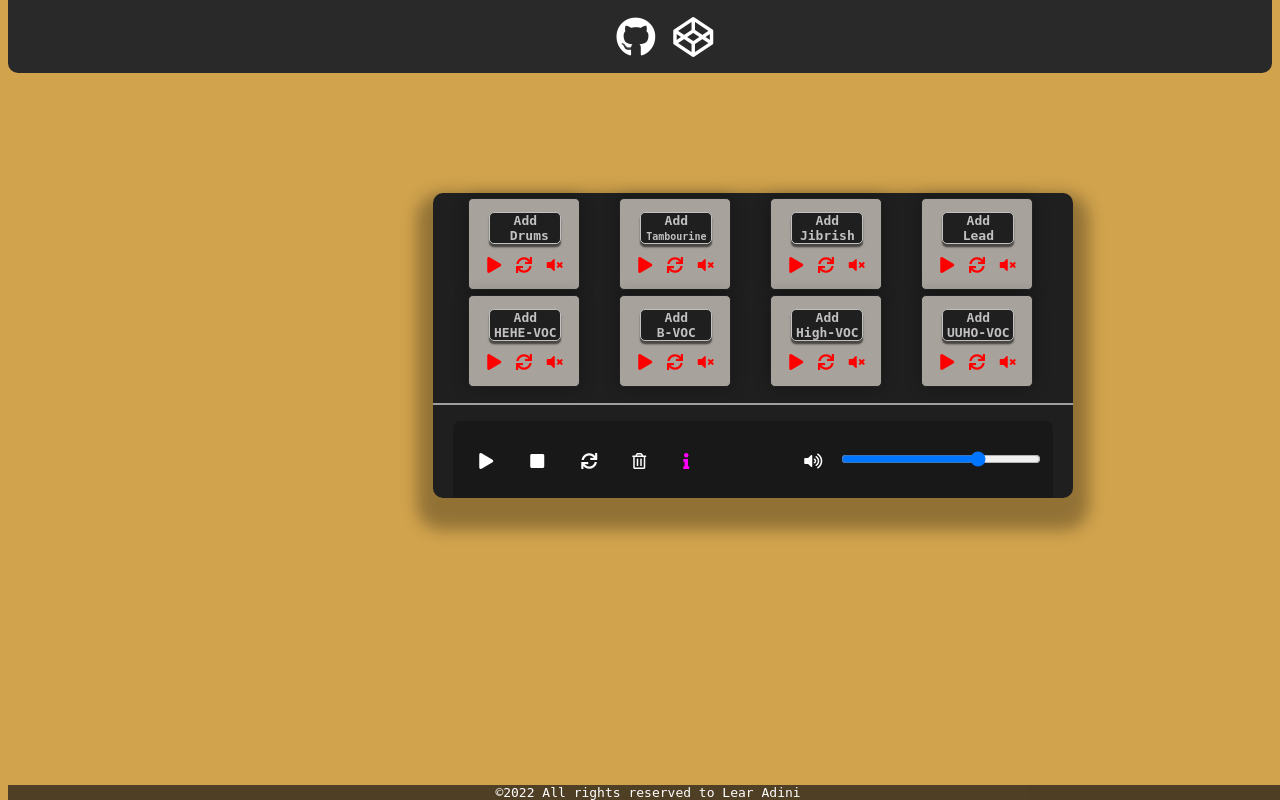
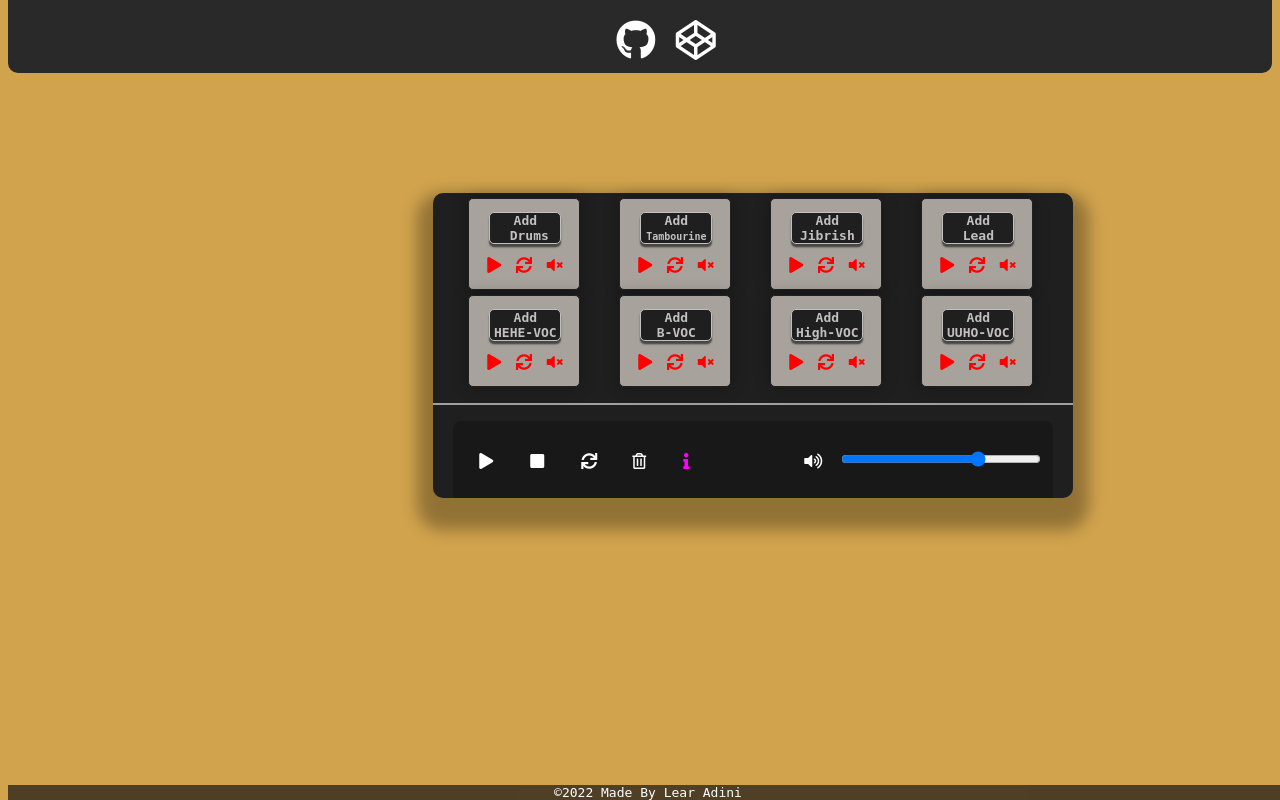
Before and after one commit to LearAdini/JS-Looper, a PHP site: page / in a window 1280 px wide. Run offline with PHP 8.4, Linux system fonts and the light colour scheme; some libraries are stand-ins or nearby versions.

Commit message:
minor changes

```diff
--- a/index.html
+++ b/index.html
@@ -213,7 +213,7 @@
   <h1 class="display-text"></h1>
   </div>
   <div id="footer">
-    &copy;2022 All rights reserved to Lear Adini
+    &copy;2022 Made By Lear Adini
 </div>
   </body>
 </html>
--- a/styles.css
+++ b/styles.css
@@ -85,6 +85,7 @@ li i{
 
 li i:hover{transform:scale(1.1);}
 
+
 .container{
   box-shadow: 0 1rem 1rem 1rem rgba(0, 0, 0, 0.3);
   border-radius: 10px;
@@ -134,7 +135,6 @@ li i:hover{transform:scale(1.1);}
   margin-top: -10px;
   width: 100%;
   height:75px;
-  display:block;
 }
 
 #github-btn{
@@ -155,6 +155,7 @@ li i:hover{transform:scale(1.1);}
   color:white;
   transition:transform 0.1s;
   animation-duration: 0.5s;
+  /* display: inline-block; */
 }
 
 .fa-github:hover{transform:scale(1.1);}
@@ -164,6 +165,7 @@ li i:hover{transform:scale(1.1);}
   margin-left: 1%;
   background-color: rgba(0, 0, 0, 0);
   border: solid rgba(0, 0, 0, 0);
+  display: inline-block;
 }
 
 .fa-codepen{
@@ -175,9 +177,10 @@ li i:hover{transform:scale(1.1);}
   color:white;
   transition:transform 0.1s;
   animation-duration: 0.5s;
+  display: inline-block;
 }
 
-.fa-codepen:hover{transform:scale(1.1);}
+.fa-codepen:hover{transform:scale(1.1);  display: inline-block;}
 
 .info-btn{
   color:magenta;
```
